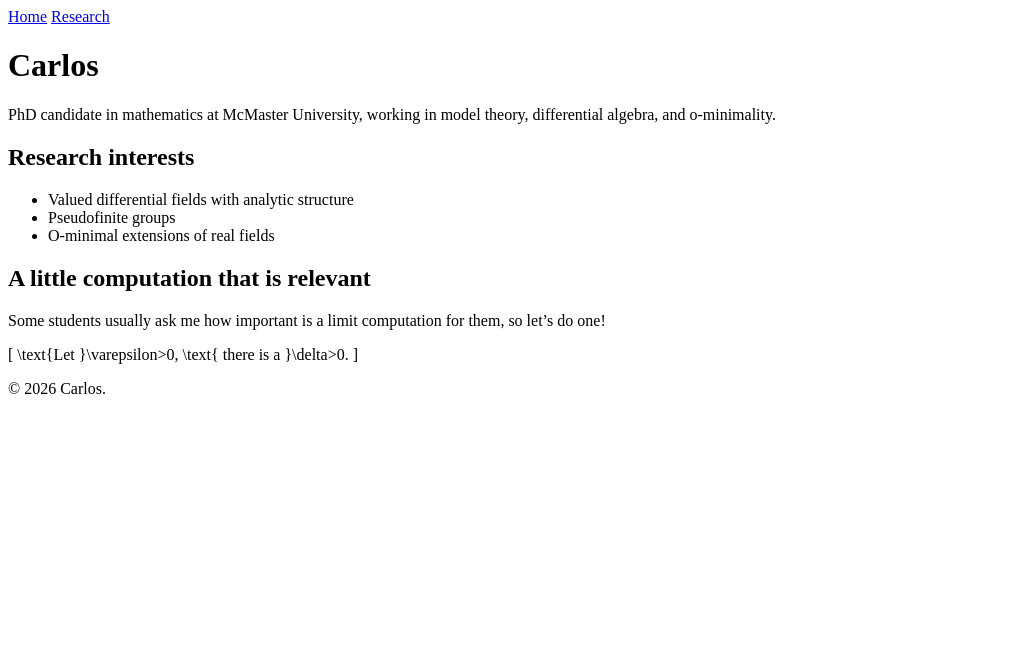
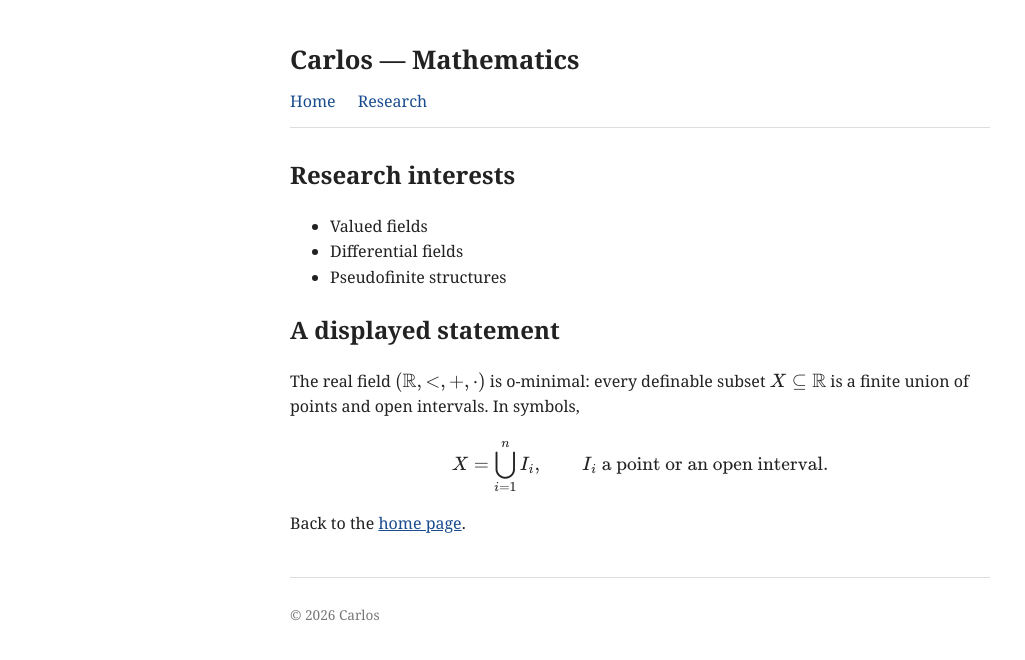
Before and after one commit to CharlesCo12/Test.github.io, a Jekyll site: the page built from research.md, in a window 1280 px wide. Shown: the top 660 px of the page, without its empty margins (0-1025 px from the left). Built offline with Jekyll 4.4.1, drawn with Linux system fonts in a browser that asks for light colours.

Commit message:
fixing it 2.0

```diff
--- a/_config.yml
+++ b/_config.yml
@@ -1,3 +1,22 @@
+# Site-wide settings. Jekyll reads this file once at startup,
+# so restart `jekyll serve` after editing it.
+
 title: Carlos — Mathematics
-description: PhD candidate, model theory and differential algebra
+description: A minimal example of a Jekyll math website.
+
+# IMPORTANT for links:
+#  - If your repo is named  <username>.github.io   ->  keep baseurl EMPTY ("")
+#  - If your repo is named  anything-else (e.g. math-site)
+#        ->  set baseurl to "/anything-else"   (leading slash, no trailing slash)
 baseurl: ""
+
+# Markdown engine options (kramdown is Jekyll's default).
+# In Markdown, write math as $$ ... $$ (inline when inside a sentence,
+# displayed when alone on its own lines). kramdown converts it to
+# \( ... \) / \[ ... \], which MathJax (see _layouts/default.html) typesets.
+kramdown:
+  math_engine: mathjax
+
+# Files Jekyll should not publish
+exclude:
+  - README.md
--- a/_layouts/default.html
+++ b/_layouts/default.html
@@ -3,21 +3,41 @@
 <head>
   <meta charset="UTF-8">
   <meta name="viewport" content="width=device-width, initial-scale=1.0">
-  <title>{{ page.title }} - {{ site.title }}</title>
-  <link rel="stylesheet" href="/style.css">
+  <title>{{ page.title }} · {{ site.title }}</title>
+
+  <!-- relative_url prepends site.baseurl, so links work for both
+       username.github.io and username.github.io/repo-name -->
+  <link rel="stylesheet" href="{{ '/assets/css/style.css' | relative_url }}">
+
+  <!-- MathJax: typesets \( ... \) (inline) and \[ ... \] (display).
+       kramdown produces these from $$ ... $$ in the Markdown files. -->
   <script>
-    MathJax = { tex: { inlineMath: [['\\(', '\\)']], displayMath: [['\\[', '\\]']] } };
+    MathJax = {
+      tex: {
+        inlineMath: [['\\(', '\\)']],
+        displayMath: [['\\[', '\\]']]
+      }
+    };
   </script>
-  <script src="https://cdn.jsdelivr.net/npm/mathjax@3/es5/tex-mml-chtml.js"></script>
+  <script async src="https://cdn.jsdelivr.net/npm/mathjax@3/es5/tex-mml-chtml.js"></script>
 </head>
 <body>
-  <nav>
-    <a href="{{ '/' | relative_url }}">Home</a>
-    <a href="{{ '/research/' | relative_url }}">Research</a>
-  </nav>
+
+  <header>
+    <h1>{{ site.title }}</h1>
+    <nav>
+      <a href="{{ '/' | relative_url }}">Home</a>
+      <a href="{{ '/research/' | relative_url }}">Research</a>
+    </nav>
+  </header>
+
   <main>
     {{ content }}
   </main>
-  <footer><p>&copy; 2026 Carlos.</p></footer>
+
+  <footer>
+    <p>&copy; 2026 Carlos</p>
+  </footer>
+
 </body>
 </html>
--- /dev/null
+++ b/assets/css/style.css
@@ -0,0 +1,33 @@
+body {
+  font-family: Georgia, serif;
+  max-width: 700px;
+  margin: 40px auto;
+  padding: 0 20px;
+  color: #222;
+  line-height: 1.6;
+}
+
+header {
+  border-bottom: 1px solid #ddd;
+  padding-bottom: 12px;
+  margin-bottom: 28px;
+}
+
+header h1 { margin: 0 0 8px; font-size: 1.6rem; }
+
+nav a {
+  margin-right: 18px;
+  text-decoration: none;
+  color: #1a4d8f;
+}
+nav a:hover { text-decoration: underline; }
+
+a { color: #1a4d8f; }
+
+footer {
+  border-top: 1px solid #ddd;
+  margin-top: 40px;
+  padding-top: 12px;
+  font-size: 0.85rem;
+  color: #777;
+}
--- a/research.md
+++ b/research.md
@@ -4,22 +4,20 @@ layout: default
 permalink: /research/
 ---
 
-# Carlos
-
-PhD candidate in mathematics at McMaster University, working in model
-theory, differential algebra, and o-minimality.
-
 ## Research interests
 
-- Valued differential fields with analytic structure
-- Pseudofinite groups
-- O-minimal extensions of real fields
+- Valued fields
+- Differential fields
+- Pseudofinite structures
 
-## A little computation that is relevant
+## A displayed statement
 
-Some students usually ask me how important is a limit computation for them,
-so let's do one!
+The real field $$(\mathbb{R}, <, +, \cdot)$$ is o-minimal: every definable
+subset $$X \subseteq \mathbb{R}$$ is a finite union of points and open
+intervals. In symbols,
 
-\[
-  \text{Let }\varepsilon>0, \text{ there is a }\delta>0.
-\]
+$$
+X = \bigcup_{i=1}^{n} I_i, \qquad I_i \text{ a point or an open interval.}
+$$
+
+Back to the [home page]({{ '/' | relative_url }}).
```
Also changed, not shown: index.md (+8 -8 lines), README.md (added).
